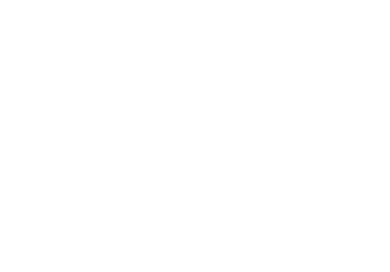
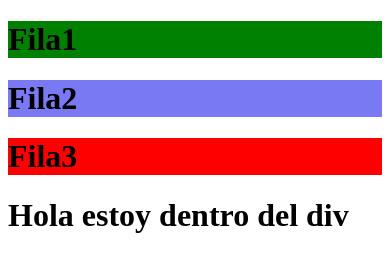
Before and after one commit to edijav85/Tec_Web_EL, a plain HTML site: page HTML/index.html in a window 390 px wide. Drawn offline with Linux system fonts and the light colour scheme.

Commit message:
nuevo pantalla responsiva
responsiva y css

```diff
--- a/HTML/index.html
+++ b/HTML/index.html
@@ -5,6 +5,26 @@
     <title>Document</title>
 </head>
 <body>
+      <div class="row" style="background-color:green;">
+
+          <h1>Fila1</h1>
+
+      </div>
+
+      <div class="row" style="background-color:#7979f3;">
+
+          <h1>Fila2</h1>
+
+      </div>
+
+      <div class="row" style="background-color:red;">
+
+          <h1>Fila3</h1>
+
+      </div>
+
+        <h1>Hola estoy dentro del div</h1>
+    </div>
 
 </body>
 </html>
```
Also changed, not shown: HTML/estilos 1/estilos.css (added).
